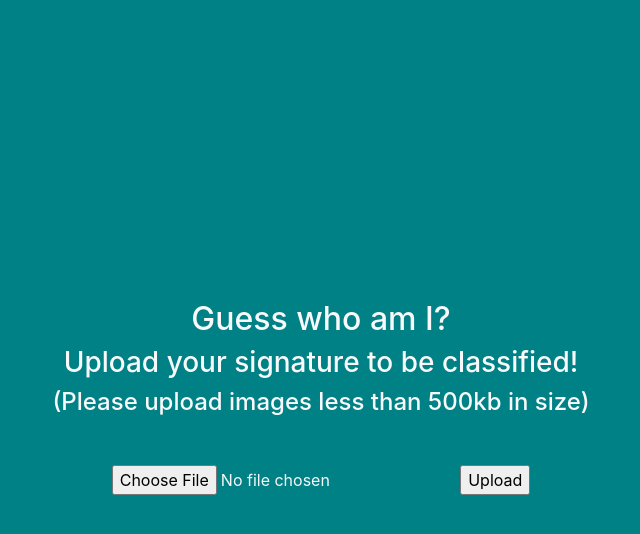
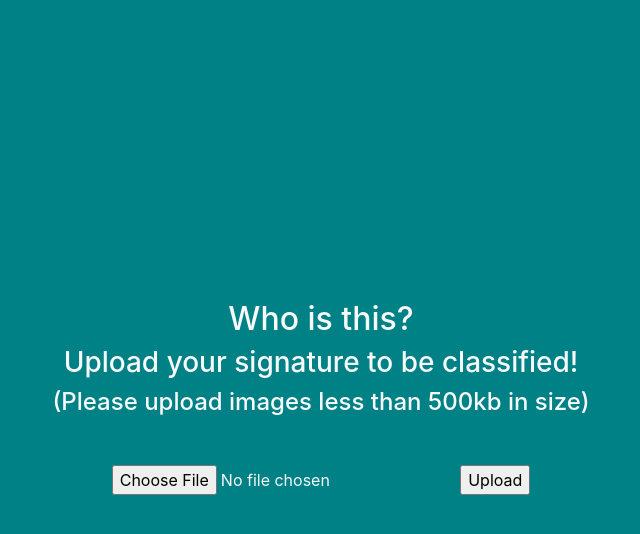
Before and after one commit to wmxpg/AI-Project, a Flask app: page / in a window 1280 px wide. Shown: the top 534 px of the page, without its empty margins (319-959 px from the left). Run offline with Flask 2, Linux system fonts and the light colour scheme; some libraries are stand-ins or nearby versions.

Commit message:
Update index.html
Guess who am I changed to who is this

```diff
--- a/templates/index.html
+++ b/templates/index.html
@@ -3,7 +3,7 @@
   <link rel="stylesheet" href="https://maxcdn.bootstrapcdn.com/bootstrap/4.0.0/css/bootstrap.min.css"
 integrity="sha384-Gn5384xqQ1aoWXA+058RXPxPg6fy4IWvTNh0E263XmFcJlSAwiGgFAW/dAiS6JXm" crossorigin="anonymous"> </head> <body style="background-color:#008186"> <div id="maintext"
 style="position:absolute; margin:auto; width:700px; height:200px; text-align:center; top:0; bottom: 0; left: 0; right: 0;">
-<h2 class="text-light mb-2"> Guess who am I? </h2>
+<h2 class="text-light mb-2"> Who is this? </h2>
 <h3 class="text-light mb-2"> Upload your signature to be classified! </h3>
 <h4 class="text-light mb-5">(Please upload images less than 500kb in size)</h4>
 <form method=post enctype=multipart/form-data>
```
